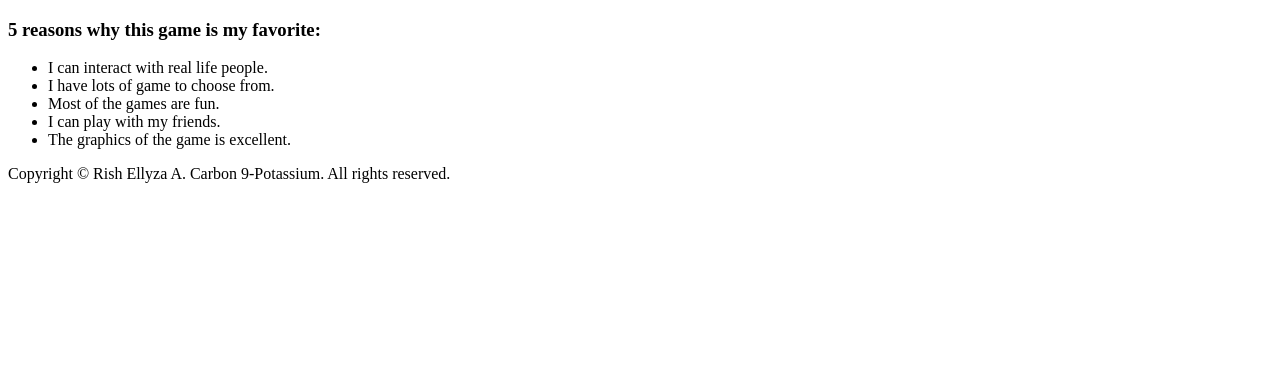
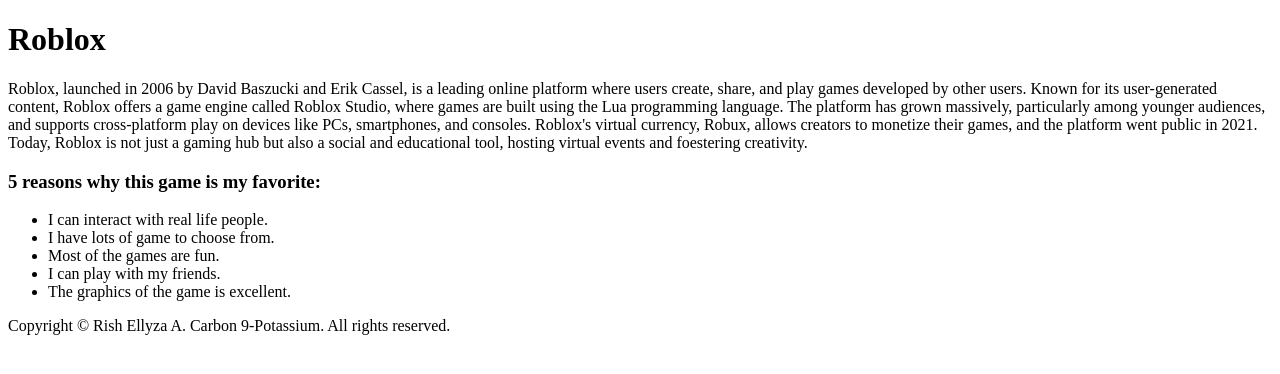
Before and after one commit to cherriontop/Potassium-Lab1-Carbon, a plain HTML site: page index.html in a window 1280 px wide. Drawn offline with Linux system fonts and the light colour scheme.

Commit message:
Update index.html

```diff
--- a/index.html
+++ b/index.html
@@ -1,8 +1,7 @@
 <!DOCTYPE html>
 <html>
      <head>
-          <title>My First Webpage</title>
-
+          <title>Roblox</title>
           <meta charset="UTF-8">
           <meta name="author" content="Rish Ellyza A. Carbon">
           <meta name="keywords" content="Lab Exercise 1">
@@ -10,6 +9,16 @@
     </head>
     <body>
         <div>
+		<h1>Roblox</h1>
+		<p> Roblox, launched in 2006 by David Baszucki and Erik Cassel, is a leading online platform where users
+		create, share, and play games developed by other users. Known for its user-generated content,
+		Roblox offers a game engine called Roblox Studio, where games are built using the Lua
+		programming language. The platform has grown massively, particularly among younger audiences,
+		and supports cross-platform play on devices like PCs, smartphones, and consoles. Roblox's virtual
+		currency, Robux, allows creators to monetize their games, and the platform went public in 2021.
+		Today, Roblox is not just a gaming hub but also a social and educational tool, hosting virtual events
+		and foestering creativity. </p>
+	</div>
         <span>
 
           <h3> 5 reasons why this game is my favorite: </h3>
@@ -24,7 +33,6 @@
 
         </span>
         <p> Copyright &copy Rish Ellyza A. Carbon 9-Potassium. All rights reserved. </p>
-            <p></p>
-       </div>
+
   </body>
 </html>
```
